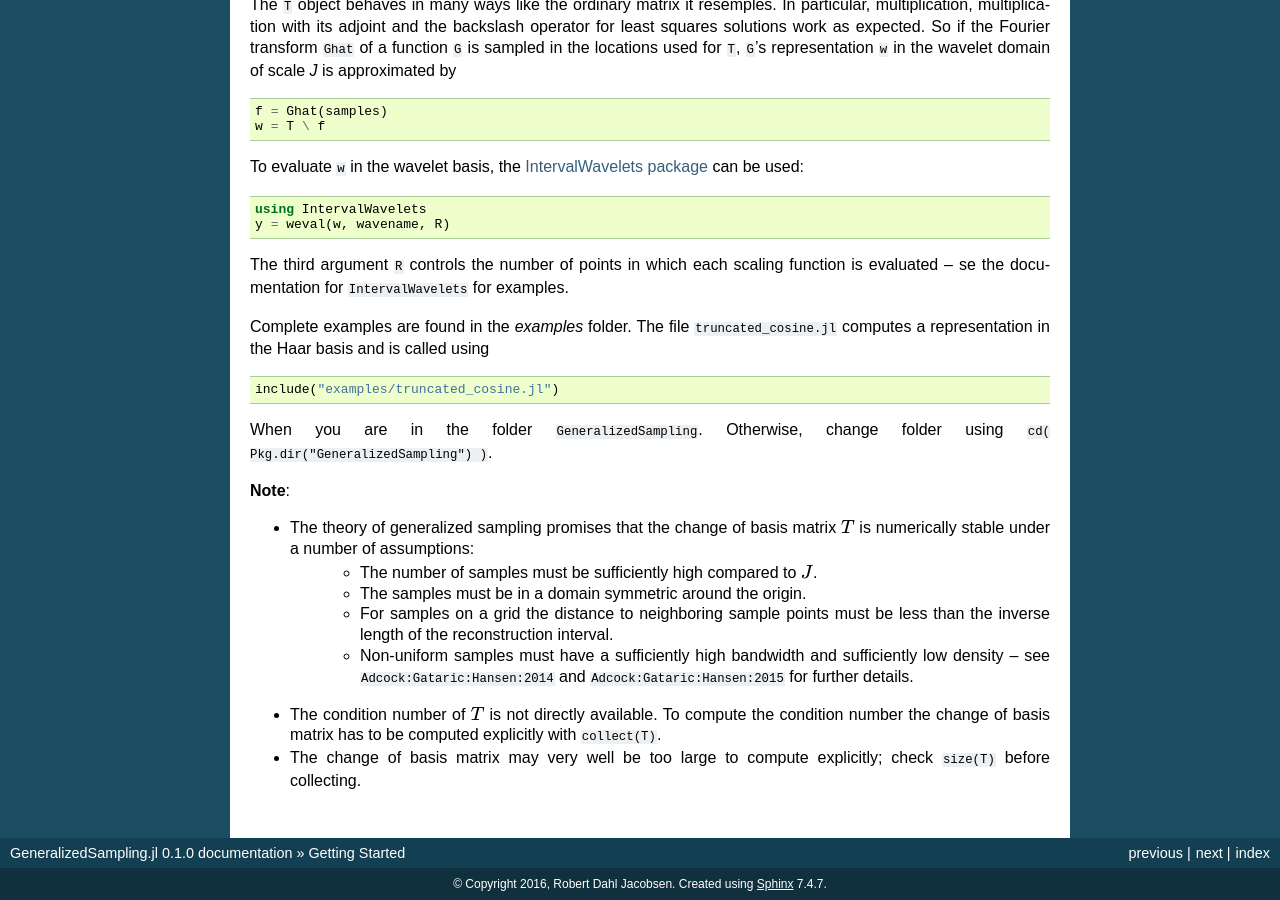
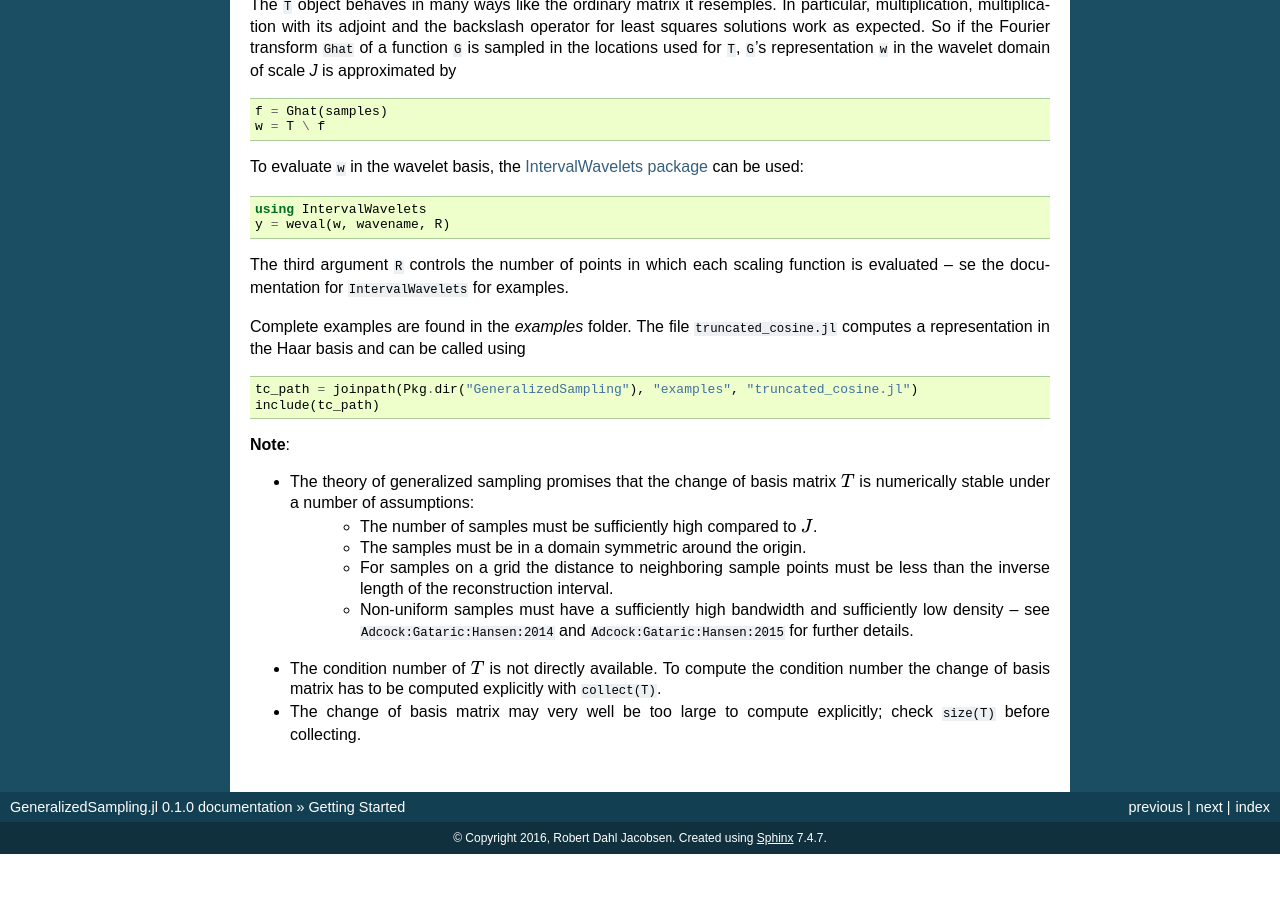
Before and after one commit to robertdj/GeneralizedSampling.jl, a Sphinx documentation site: the page built from doc/source/starting.rst, in a window 1280 px wide and 900 px high, scrolled down 625 px. Built offline with Sphinx 7.4.7, drawn with Linux system fonts in a browser that asks for light colours; cross-references to code outside the pages are shown as plain code; after the commit the page ends 1479 px from its top, so only the background shows below that.

```diff
--- a/doc/source/starting.rst
+++ b/doc/source/starting.rst
@@ -48,14 +48,12 @@
 The third argument ``R`` controls the number of points in which each scaling function is evaluated -- se the documentation for :code:`IntervalWavelets` for examples.
 
 Complete examples are found in the `examples` folder.
-The file :code:`truncated_cosine.jl` computes a representation in the Haar basis and is called using
+The file :code:`truncated_cosine.jl` computes a representation in the Haar basis and can be called using
 
 .. code-block:: julia
 
-    include("examples/truncated_cosine.jl")
-
-When you are in the folder :code:`GeneralizedSampling`.
-Otherwise, change folder using :code:`cd( Pkg.dir("GeneralizedSampling") )`.
+    tc_path = joinpath(Pkg.dir("GeneralizedSampling"), "examples", "truncated_cosine.jl")
+    include(tc_path)
 
 
 **Note**:
```
Also changed, not shown: README.md (+5 -4 lines), 4 other files.
